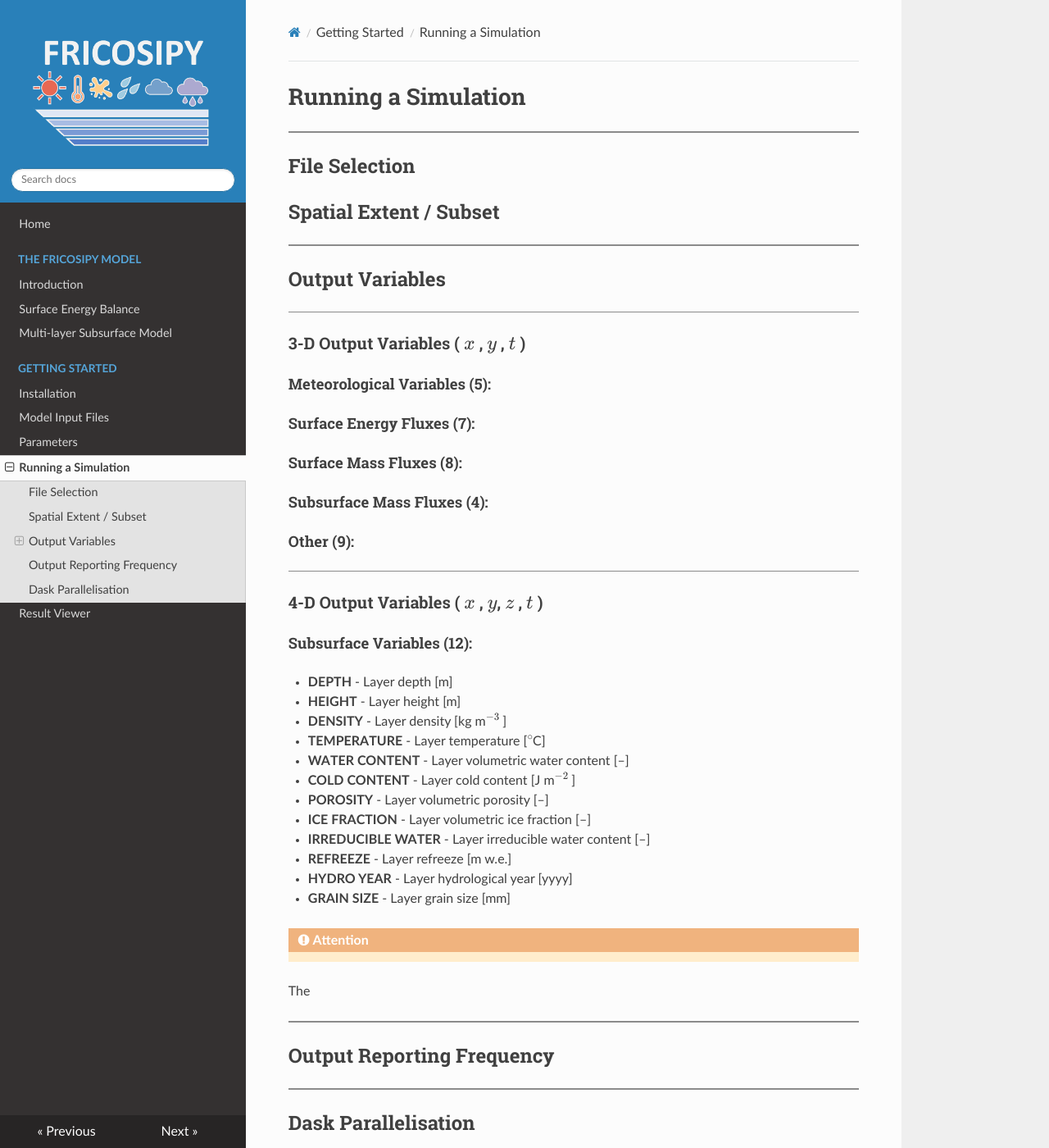
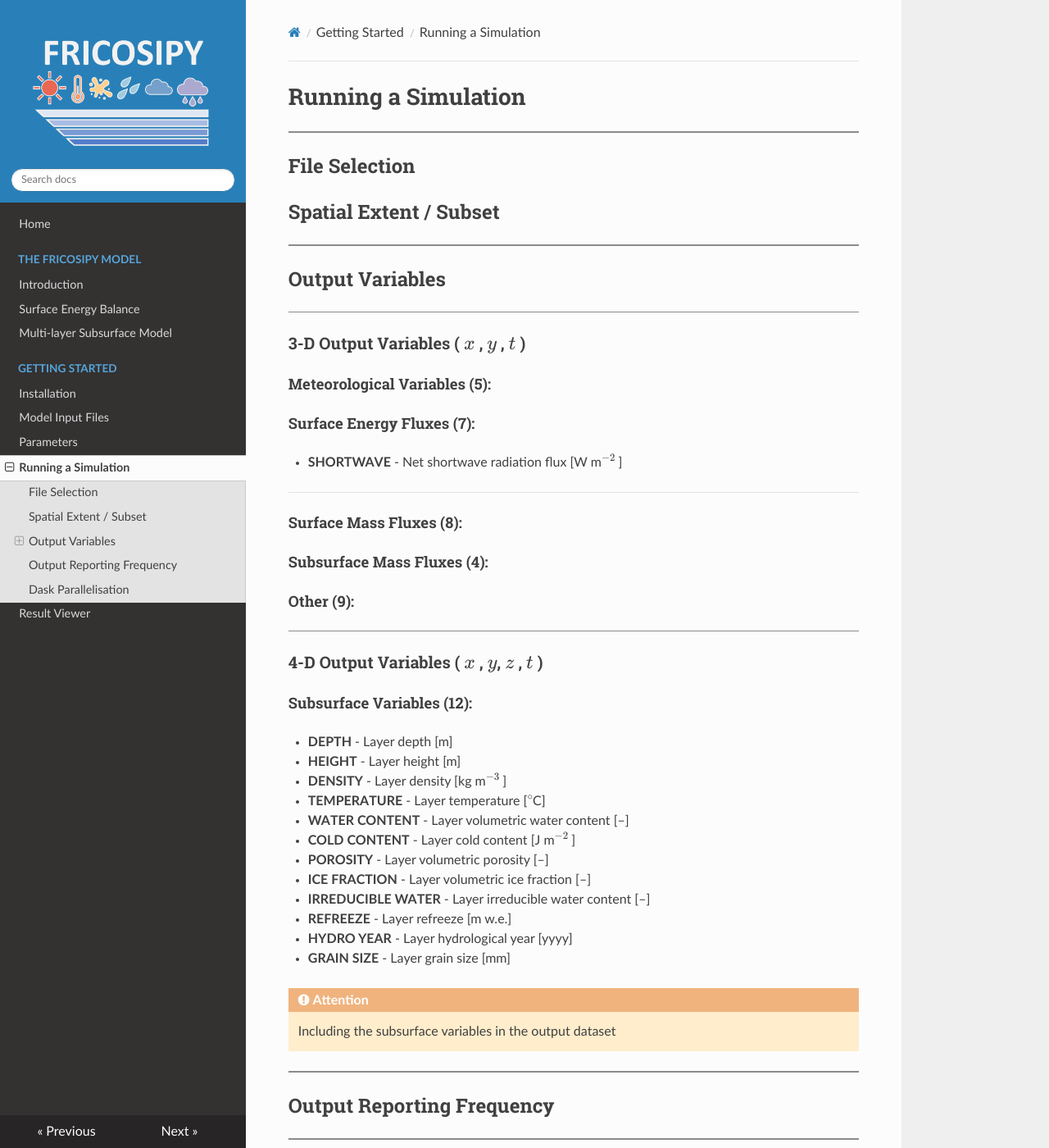
Before and after one commit to MarcusGastaldello/FRICOSIPY, an MkDocs documentation site: the page built from docs/running_a_simulation.md, in a window 1280 px wide and 1400 px high. Shown: the whole window at 82% size. Built offline with MkDocs 1.6.1, drawn with Linux system fonts in a browser that asks for light colours; nearby versions of some CDN libraries.

Commit message:
Update running_a_simulation.md

```diff
--- a/docs/running_a_simulation.md
+++ b/docs/running_a_simulation.md
@@ -24,6 +24,10 @@
 
 #### Surface Energy Fluxes (7):
 
+* **SHORTWAVE** - Net shortwave radiation flux [W m$^{-2}$ ]
+
+---
+
 #### Surface Mass Fluxes (8):
 
 #### Subsurface Mass Fluxes (4):
@@ -49,9 +53,8 @@
 * **HYDRO YEAR** - Layer hydrological year [yyyy]
 * **GRAIN SIZE** - Layer grain size [mm]
 
-!!! Attention
-
-  The
+!!! attention
+    Including the subsurface variables in the output dataset
 
 <hr style="height:2px; background-color:#8b8b8b; border:none;" />
 
```
